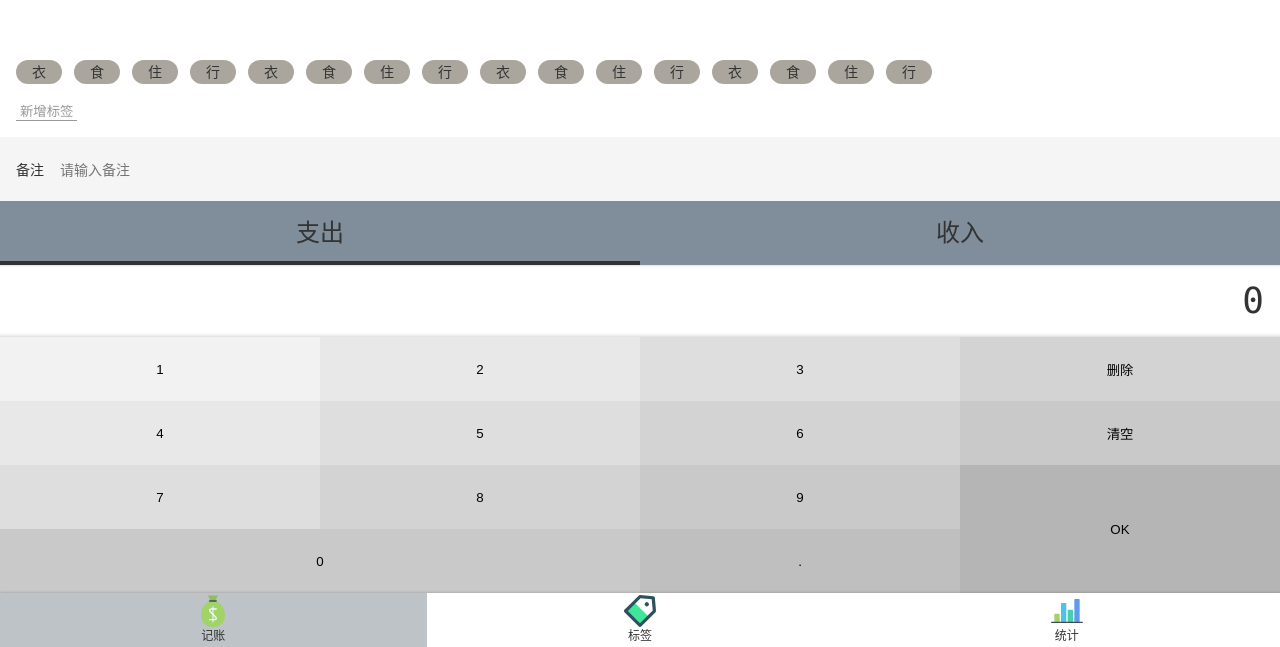
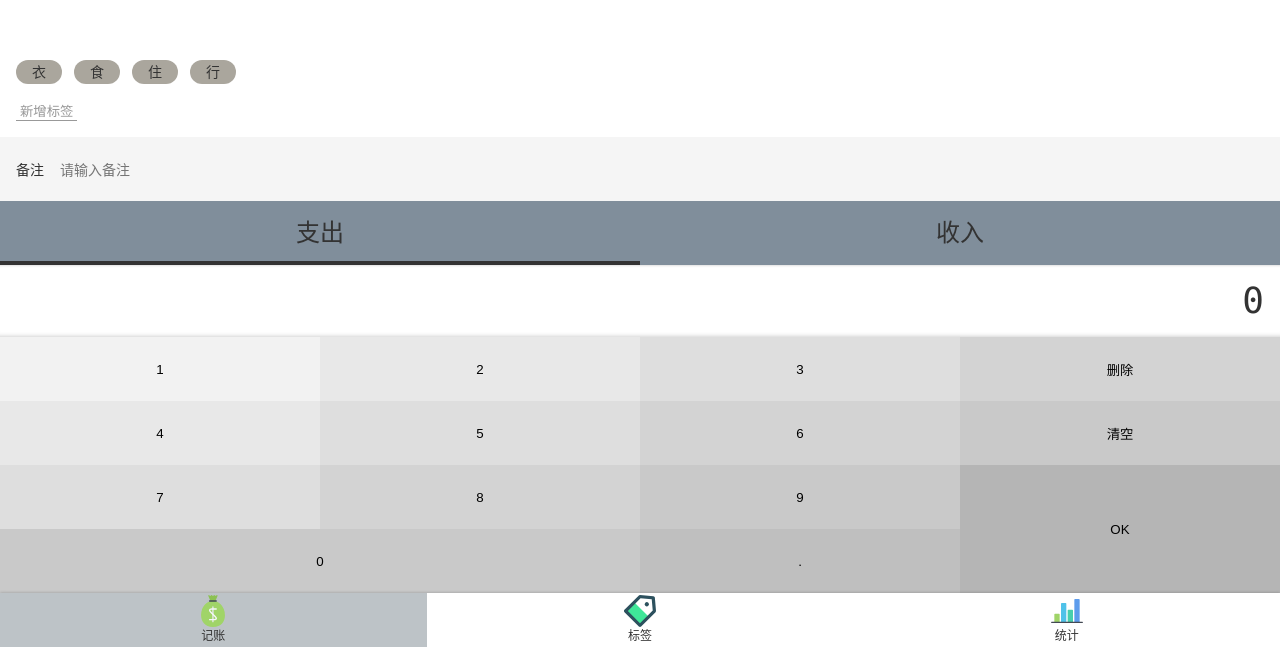
Before and after one commit to welkborlove/money-jizhang-1, a Vue app: page /#/money in a window 1280 px wide. Shown: the part 153-800 px from the top of the page. Built offline with nearby package versions, Linux system fonts and the light colour scheme.

Commit message:
可以选中或取消Tags完成

```diff
--- a/src/components/Money/Tags.vue
+++ b/src/components/Money/Tags.vue
@@ -4,30 +4,29 @@
       <button>新增标签</button>
     </div>
     <ul class="current">
-        <li>衣</li>
-        <li>食</li>
-        <li>住</li>
-        <li>行</li>
-         <li>衣</li>
-        <li>食</li>
-        <li>住</li>
-        <li>行</li>
-         <li>衣</li>
-        <li>食</li>
-        <li>住</li>
-        <li>行</li>
-         <li>衣</li>
-        <li>食</li>
-        <li>住</li>
-        <li>行</li>
+      <li v-for="tag in dataSource" :key="tag"
+      :class="{selected: selectedTags.indexOf(tag)>=0}"
+        @click="toggle(tag)">{{tag}}</li>
     </ul>
   </div>
 </template>
 
 <script lang="ts">
-    export default {
-        name: 'Tags'
-    };
+import Vue from "vue";
+import {Component,Prop} from "vue-property-decorator";
+@Component
+export default class Tags extends Vue {
+  @Prop() dataSource: string[] | undefined;
+  selectedTags: string[] = [];
+  toggle(tag: string){
+    const index = this.selectedTags.indexOf(tag);
+    if(index >= 0){
+      this.selectedTags.splice(index,1);
+    } else{
+      this.selectedTags.push(tag);
+    }
+  }
+}
 </script>
 
 <style lang="scss" scoped>
@@ -50,6 +49,10 @@
       padding: 0 16px;
       margin-right: 12px;
       margin-top: 4px;
+      &.selected{
+        background: #485460;
+        color: white;
+      }
     }
   }
   > .new {
--- a/src/views/Money.vue
+++ b/src/views/Money.vue
@@ -3,9 +3,9 @@
 <template >
   <Layout class-prefix="layout">
     <NumberPad />
-    <Types :xxx="333"/>
+    <Types />
     <Notes />
-    <Tags />
+    <Tags :data-source="tags"/>
   </Layout>
 </template>
 
@@ -17,7 +17,13 @@
 
 export default {
   name: "Money",
-  components: {Tags, Notes, Types,NumberPad}}
+  components: {Tags, Notes, Types,NumberPad},
+  data(){
+      return{
+          tags: ['衣','食','住','行']
+      }
+  }
+  }
 </script>
 
 <style lang="scss">
```
Lines whose indentation alone changed are shown as unchanged.
